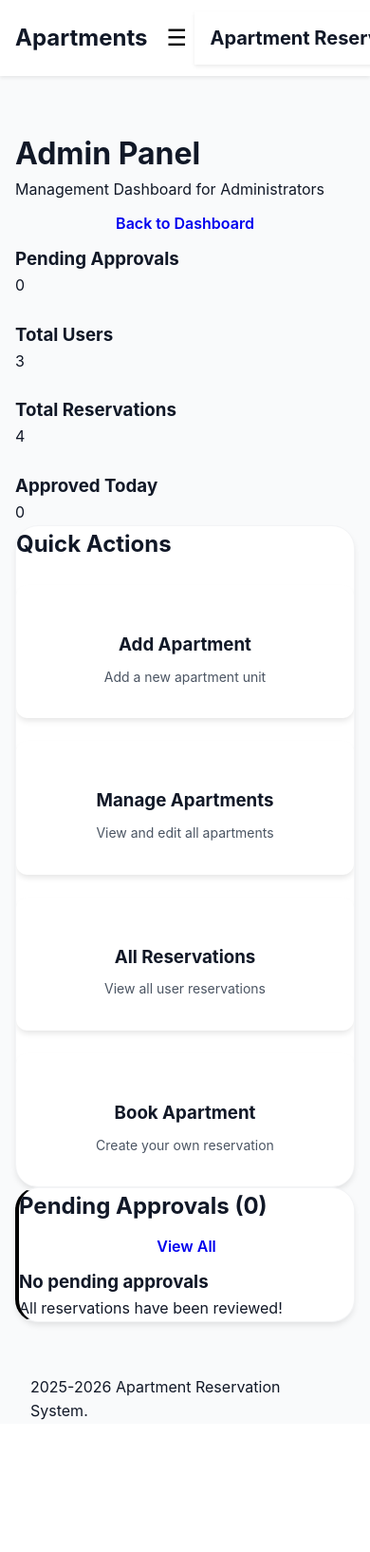
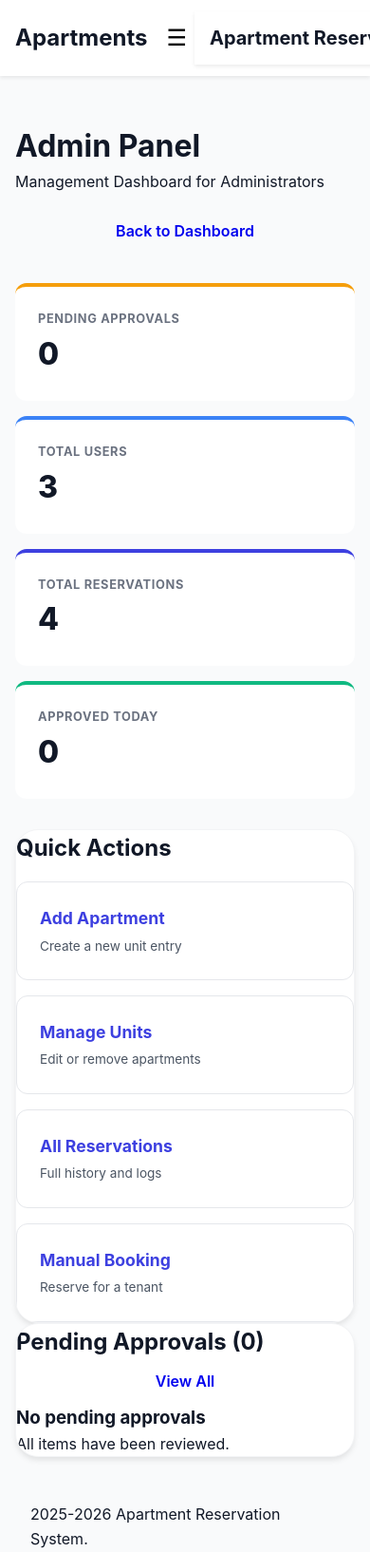
Before and after one commit to ramosjarod04-creator/apartment, a Django app: page /admin-panel/ in a window 390 px wide; the page is wider, and only the part inside the window is pictured. Shown: that part at 95% size. Before the commit the page ends 1495 px from the top of that part, so only its background shows below. Run offline with Django 5.2, Linux system fonts and the light colour scheme; a user stored in the database is signed in; data comes from the database, SQL or seed files in the repository.

Commit message:
Refactor admin dashboard HTML structure and styles
Updated admin dashboard layout and content for better clarity and responsiveness.

```diff
--- a/reservations/templates/reservations/admin_dashboard.html
+++ b/reservations/templates/reservations/admin_dashboard.html
@@ -5,16 +5,15 @@
 {% block content %}
 <div class="container admin-panel">
     <div class="page-header">
-        <div>
-            <h1> Admin Panel</h1>
+        <div class="header-text">
+            <h1>Admin Panel</h1>
             <p>Management Dashboard for Administrators</p>
         </div>
-        <a href="{% url 'dashboard' %}" class="btn btn-outline">Back to Dashboard</a>
+        <a href="{% url 'dashboard' %}" class="btn btn-outline mobile-full-width">Back to Dashboard</a>
     </div>
 
     <div class="stats-grid">
         <div class="stat-card warning">
-            <div class="stat-icon"></div>
             <div class="stat-content">
                 <h3>Pending Approvals</h3>
                 <p class="stat-value">{{ pending_reservations.count }}</p>
@@ -22,7 +21,6 @@
         </div>
 
         <div class="stat-card info">
-            <div class="stat-icon"></div>
             <div class="stat-content">
                 <h3>Total Users</h3>
                 <p class="stat-value">{{ total_users }}</p>
@@ -30,7 +28,6 @@
         </div>
 
         <div class="stat-card primary">
-            <div class="stat-icon"></div>
             <div class="stat-content">
                 <h3>Total Reservations</h3>
                 <p class="stat-value">{{ total_reservations }}</p>
@@ -38,7 +35,6 @@
         </div>
 
         <div class="stat-card success">
-            <div class="stat-icon"></div>
             <div class="stat-content">
                 <h3>Approved Today</h3>
                 <p class="stat-value">{{ approved_today }}</p>
@@ -50,35 +46,31 @@
         <h2>Quick Actions</h2>
         <div class="quick-actions-grid">
             <a href="{% url 'apartment_create' %}" class="action-card">
-                <span class="action-icon"></span>
                 <h3>Add Apartment</h3>
-                <p>Add a new apartment unit</p>
+                <p>Create a new unit entry</p>
             </a>
 
             <a href="{% url 'apartment_list' %}" class="action-card">
-                <span class="action-icon"></span>
-                <h3>Manage Apartments</h3>
-                <p>View and edit all apartments</p>
+                <h3>Manage Units</h3>
+                <p>Edit or remove apartments</p>
             </a>
 
             <a href="{% url 'reservation_list' %}?view=all" class="action-card">
-                <span class="action-icon"></span>
                 <h3>All Reservations</h3>
-                <p>View all user reservations</p>
+                <p>Full history and logs</p>
             </a>
 
             <a href="{% url 'reservation_create' %}" class="action-card">
-                <span class="action-icon"></span>
-                <h3>Book Apartment</h3>
-                <p>Create your own reservation</p>
+                <h3>Manual Booking</h3>
+                <p>Reserve for a tenant</p>
             </a>
         </div>
     </div>
 
     <div class="section pending-section">
         <div class="section-header">
-            <h2> Pending Approvals ({{ pending_reservations.count }})</h2>
-            <a href="{% url 'reservation_list' %}?view=all&status=pending" class="btn btn-secondary">View All</a>
+            <h2>Pending Approvals ({{ pending_reservations.count }})</h2>
+            <a href="{% url 'reservation_list' %}?view=all&status=pending" class="btn btn-secondary btn-sm">View All</a>
         </div>
 
         {% if pending_reservations %}
@@ -88,33 +80,33 @@
                     <tr>
                         <th>Tenant</th>
                         <th>Apartment</th>
-                        <th>Check-in</th>
-                        <th>Check-out</th>
-                        <th>Duration</th>
+                        <th>Dates</th>
                         <th>Total</th>
-                        <th>Submitted</th>
                         <th>Actions</th>
                     </tr>
                 </thead>
                 <tbody>
                     {% for reservation in pending_reservations %}
                     <tr>
-                        <td>
+                        <td data-label="Tenant">
                             <strong>{{ reservation.user.get_full_name|default:reservation.user.username }}</strong><br>
                             <small>{{ reservation.user.email }}</small>
                         </td>
-                        <td>
+                        <td data-label="Apartment">
                             {{ reservation.apartment.name }}<br>
                             <small>Unit {{ reservation.apartment.unit_number }}</small>
                         </td>
-                        <td>{{ reservation.check_in }}</td>
-                        <td>{{ reservation.check_out }}</td>
-                        <td>{{ reservation.months }} month(s)</td>
-                        <td class="amount">₱{{ reservation.total_price|floatformat:2 }}</td>
-                        <td>{{ reservation.created_at|date:"M d, Y" }}</td>
-                        <td class="actions">
-                            <a href="{% url 'reservation_approve' reservation.pk %}" class="btn btn-success btn-sm"> Approve</a>
-                            <a href="{% url 'reservation_deny' reservation.pk %}" class="btn btn-danger btn-sm"> Deny</a>
+                        <td data-label="Dates">
+                            <div class="mobile-date-stack">
+                                <span>{{ reservation.check_in }}</span>
+                                <span class="to-separator">to</span>
+                                <span>{{ reservation.check_out }}</span>
+                            </div>
+                        </td>
+                        <td data-label="Total" class="amount">₱{{ reservation.total_price|floatformat:2 }}</td>
+                        <td data-label="Actions" class="actions">
+                            <a href="{% url 'reservation_approve' reservation.pk %}" class="btn btn-success btn-sm">Approve</a>
+                            <a href="{% url 'reservation_deny' reservation.pk %}" class="btn btn-danger btn-sm">Deny</a>
                         </td>
                     </tr>
                     {% endfor %}
@@ -124,26 +116,103 @@
         {% else %}
         <div class="empty-state">
             <h3>No pending approvals</h3>
-            <p>All reservations have been reviewed!</p>
+            <p>All items have been reviewed.</p>
         </div>
         {% endif %}
     </div>
 </div>
 
 <style>
-.admin-panel { padding: 2rem 0; }
-.quick-actions-grid { display: grid; grid-template-columns: repeat(auto-fit, minmax(250px, 1fr)); gap: 1.5rem; margin-top: 1.5rem; }
-.action-card { background-color: white; padding: 2rem; border-radius: var(--radius-lg); box-shadow: var(--shadow-md); text-align: center; transition: all 0.2s; text-decoration: none; color: inherit; }
-.action-card:hover { transform: translateY(-4px); box-shadow: var(--shadow-xl); color: var(--primary); }
-.action-icon { font-size: 3rem; display: block; margin-bottom: 1rem; }
-.action-card h3 { margin-bottom: 0.5rem; color: var(--gray-900); }
-.action-card p { color: var(--gray-600); font-size: 0.875rem; }
-.pending-section { border-left: 4px solid black; }
-.admin-reservations-table { overflow-x: auto; }
-.data-table { width: 100%; border-collapse: collapse; background-color: white; }
-.data-table th { padding: 1rem; text-align: left; font-weight: 600; color: var(--gray-700); border-bottom: 2px solid var(--gray-200); }
-.data-table td { padding: 1rem; border-bottom: 1px solid var(--gray-200); }
-.data-table .amount { font-weight: 700; color: var(--primary); }
-.data-table .actions { display: flex; gap: 0.5rem; }
+/* Layout */
+.admin-panel { padding: 1.5rem 0; }
+.page-header {
+    display: flex;
+    justify-content: space-between;
+    align-items: center;
+    margin-bottom: 2rem;
+    gap: 1rem;
+}
+
+/* Stats */
+.stats-grid {
+    display: grid;
+    grid-template-columns: repeat(auto-fit, minmax(200px, 1fr));
+    gap: 1rem;
+    margin-bottom: 2rem;
+}
+
+.stat-card {
+    background: white;
+    padding: 1.5rem;
+    border-radius: var(--radius-lg);
+    border-top: 4px solid var(--gray-200);
+    box-shadow: var(--shadow-sm);
+}
+
+.stat-card.warning { border-top-color: var(--warning); }
+.stat-card.info { border-top-color: var(--info); }
+.stat-card.primary { border-top-color: var(--primary); }
+.stat-card.success { border-top-color: var(--success); }
+
+.stat-value { font-size: 2rem; font-weight: 800; color: var(--gray-900); }
+.stat-content h3 { font-size: 0.8rem; text-transform: uppercase; color: var(--gray-500); letter-spacing: 0.05em; }
+
+/* Quick Actions */
+.quick-actions-grid {
+    display: grid;
+    grid-template-columns: repeat(auto-fit, minmax(200px, 1fr));
+    gap: 1rem;
+    margin-top: 1rem;
+}
+
+.action-card {
+    background-color: white;
+    padding: 1.5rem;
+    border-radius: var(--radius-lg);
+    border: 1px solid var(--gray-200);
+    text-decoration: none;
+    color: inherit;
+    transition: all 0.2s ease;
+}
+
+.action-card:hover {
+    background-color: var(--primary-subtle);
+    border-color: var(--primary);
+}
+
+.action-card h3 { color: var(--primary); margin-bottom: 0.25rem; font-size: 1.1rem; }
+.action-card p { color: var(--gray-600); font-size: 0.85rem; }
+
+/* Responsive Table */
+.admin-reservations-table { border: 1px solid var(--gray-200); border-radius: var(--radius-lg); overflow: hidden; }
+.data-table { width: 100%; border-collapse: collapse; }
+.data-table th { background: var(--gray-50); padding: 1rem; text-align: left; font-size: 0.85rem; color: var(--gray-600); }
+.data-table td { padding: 1rem; border-top: 1px solid var(--gray-100); background: white; }
+
+@media (max-width: 768px) {
+    .page-header { flex-direction: column; align-items: stretch; }
+    .mobile-full-width { text-align: center; }
+
+    /* Card Layout for Tables */
+    .data-table thead { display: none; }
+    .data-table tr { display: block; border-bottom: 8px solid var(--gray-50); }
+    .data-table td {
+        display: flex;
+        justify-content: space-between;
+        align-items: center;
+        text-align: right;
+        padding: 0.75rem 1rem;
+    }
+    .data-table td::before {
+        content: attr(data-label);
+        font-weight: 700;
+        color: var(--gray-500);
+        font-size: 0.8rem;
+        text-transform: uppercase;
+    }
+    .mobile-date-stack { display: flex; flex-direction: column; }
+    .to-separator { font-size: 0.7rem; color: var(--gray-400); }
+    .data-table .actions { flex-direction: row; justify-content: flex-end; }
+}
 </style>
 {% endblock %}
```
